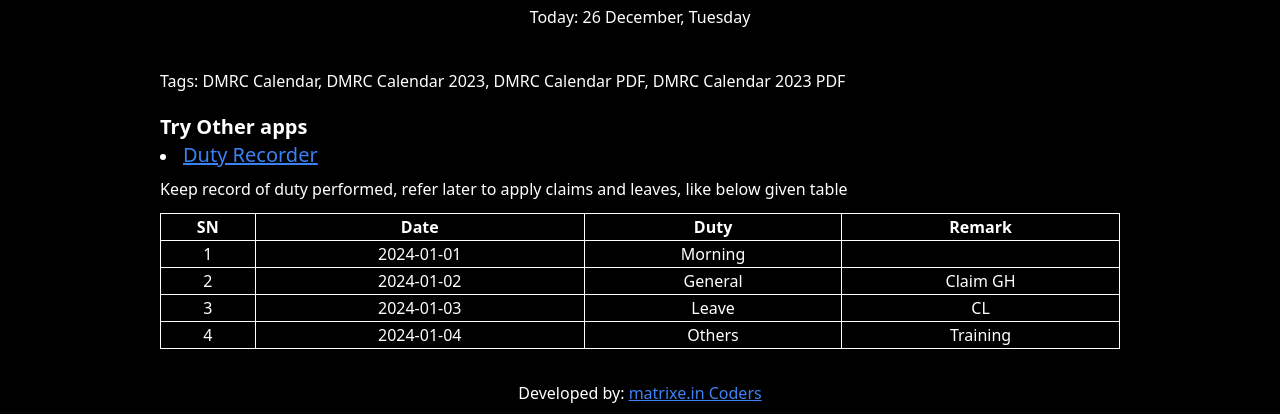
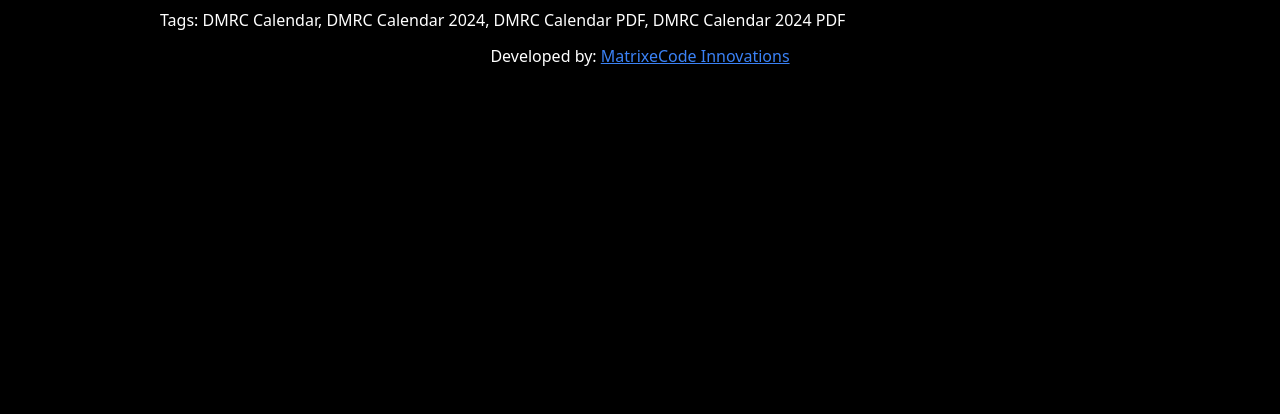
Before and after one commit to skneo/dmrc-calendar, a website: page index.html in a window 1280 px wide. Shown: the part 726-1140 px from the top of the page. After the commit the page ends 806 px from the top, so only its background shows below. Drawn offline with Linux system fonts and the light colour scheme.

Commit message:
updated for 2024

```diff
--- a/index.html
+++ b/index.html
@@ -5,12 +5,12 @@
     <meta charset="UTF-8">
     <meta http-equiv="X-UA-Compatible" content="IE=edge">
     <meta name="viewport" content="width=device-width, initial-scale=1.0">
-    <meta name="description" content="DMRC Calendar, DMRC Calendar 2023, DMRC Calendar PDF, DMRC Calendar 2023 PDF">
+    <meta name="description" content="DMRC Calendar, DMRC Calendar 2024, DMRC Calendar PDF, DMRC Calendar 2024 PDF">
     <link rel="stylesheet" href="output.css?v=2.51">
     <!-- <script src="https://cdn.tailwindcss.com"></script> -->
     <link rel="icon" type="image/x-icon" href="resources/logo.png">
     <link rel="manifest" href="manifest.json">
-    <title>DMRC Calendar 2023</title>
+    <title>DMRC Calendar 2024</title>
 </head>
 
 <body class="bg-black text-white">
@@ -22,14 +22,14 @@
         gtag('js', new Date());
         gtag('config', 'G-YS6BRRNQZC');
     </script>
-    <div class="bg-red-500 py-2 font-semibold text-center md:hidden sticky top-0">DMRC Calendar 2023</div>
+    <div class="bg-red-500 py-2 font-semibold text-center md:hidden sticky top-0">DMRC Calendar 2024</div>
     <div class="md:hidden mx-5 text-gray-300">
-        <small>Tags: DMRC Calendar, DMRC Calendar 2023, DMRC Calendar PDF, DMRC Calendar 2023 PDF</small>
+        <small>Tags: DMRC Calendar, DMRC Calendar 2024, DMRC Calendar PDF, DMRC Calendar 2024 PDF</small>
     </div>
     <div class="flex flex-col-reverse md:flex-col">
         <div class="bg-red-500">
             <a href="index.html" class="font-semibold hover:font-bold px-3 mr-10 hidden md:inline-block">DMRC Calendar
-                2023</a>
+                2024</a>
             <button onclick="changeMonth(1)" class="px-3 py-3 hover:font-bold">Jan</button>
             <button onclick="changeMonth(2)" class="px-3 py-3 hover:font-bold">Feb</button>
             <button onclick="changeMonth(3)" class="px-3 py-3 hover:font-bold">Mar</button>
@@ -42,8 +42,8 @@
             <button onclick="changeMonth(10)" class="px-3 py-3 hover:font-bold">Oct</button>
             <button onclick="changeMonth(11)" class="px-3 py-3 hover:font-bold">Nov</button>
             <button onclick="changeMonth(12)" class="px-3 py-3 hover:font-bold">Dec</button>
-            <button onclick="changeMonth(13)" class="px-3 py-3 hover:font-bold">RH</button>
-            <button onclick="changeMonth(14)" class="px-3 py-3 hover:font-bold">GH</button>
+            <!-- <button onclick="changeMonth(13)" class="px-3 py-3 hover:font-bold">RH</button>
+            <button onclick="changeMonth(14)" class="px-3 py-3 hover:font-bold">GH</button> -->
         </div>
         <div>
             <div class="md:mx-10 mx-1 md:mt-0 mt-3">
@@ -71,7 +71,7 @@
         </div>
     </div>
     <div class="mx-40 hidden md:block">
-        <p>Tags: DMRC Calendar, DMRC Calendar 2023, DMRC Calendar PDF, DMRC Calendar 2023 PDF</p>
+        <p>Tags: DMRC Calendar, DMRC Calendar 2024, DMRC Calendar PDF, DMRC Calendar 2024 PDF</p>
     </div>
     <div class="md:hidden mx-5 my-5 rounded border py-1 px-3">
         <div class="peer flex flex-inline">
@@ -97,71 +97,19 @@
             </div>
             <p>Follow similar steps in other browsers </p>
         </div>
-
-    </div>
-    <div class="mx-5 md:mx-40 my-5">
-        <h3 class="text-xl font-bold">Try Other apps</h3>
-        <ul class="list-inside list-disc">
-            <li>
-                <a href="https://duty.matrixe.in" target="_blank" class="underline text-blue-500 text-xl">Duty
-                    Recorder</a>
-                <h3 class="mt-2">Keep record of duty performed, refer later to apply claims and leaves,
-                    like below given
-                    table</h3>
-                <div class="overflow-auto mt-3 mx-auto ">
-                    <table class="w-full text-center">
-                        <thead class="">
-                            <tr>
-                                <th class="border border-white">SN</th>
-                                <th class="border border-white">Date</th>
-                                <th class="border border-white">Duty</th>
-                                <th class="border border-white">Remark</th>
-                            </tr>
-                        </thead>
-                        <tbody>
-                            <tr>
-                                <td class="border border-white">1</td>
-                                <td class="border border-white">2024-01-01</td>
-                                <td class="border border-white">Morning</td>
-                                <td class="border border-white"></td>
-                            </tr>
-                            <tr>
-                                <td class="border border-white">2</td>
-                                <td class="border border-white">2024-01-02</td>
-                                <td class="border border-white">General</td>
-                                <td class="border border-white">Claim GH</td>
-                            </tr>
-                            <tr>
-                                <td class="border border-white">3</td>
-                                <td class="border border-white">2024-01-03</td>
-                                <td class="border border-white">Leave</td>
-                                <td class="border border-white">CL</td>
-                            </tr>
-                            <tr>
-                                <td class="border border-white">4</td>
-                                <td class="border border-white">2024-01-04</td>
-                                <td class="border border-white">Others</td>
-                                <td class="border border-white">Training</td>
-                            </tr>
-                        </tbody>
-                    </table>
-                </div>
-            </li>
-        </ul>
     </div>
     <p class="py-3 text-center">Developed by: <a href="https://matrixe.in" target="_blank"
-            class='underline text-blue-500'>matrixe.in
-            Coders</a></p>
+            class='underline text-blue-500'>MatrixeCode Innovations</a></p>
     <script>
         function updateImg() {
             document.getElementById("month").src = 'resources/loader.gif';
             let img = new Image();
-            img.src = "https://dmrc-calendar.netlify.app/images/" + currMonth + ".jpg?year=2023"; //change year
+            img.src = "/images/" + currMonth + ".jpg?year=2024"; //change year
             img.onload = function () {
                 document.getElementById("month").src = img.src;
             }
             document.getElementById("prev").disabled = (currMonth == 1);
-            document.getElementById("next").disabled = (currMonth == 14);
+            document.getElementById("next").disabled = (currMonth == 12);
         }
         function changeMonth(monthId) {
             currMonth = monthId;
```
